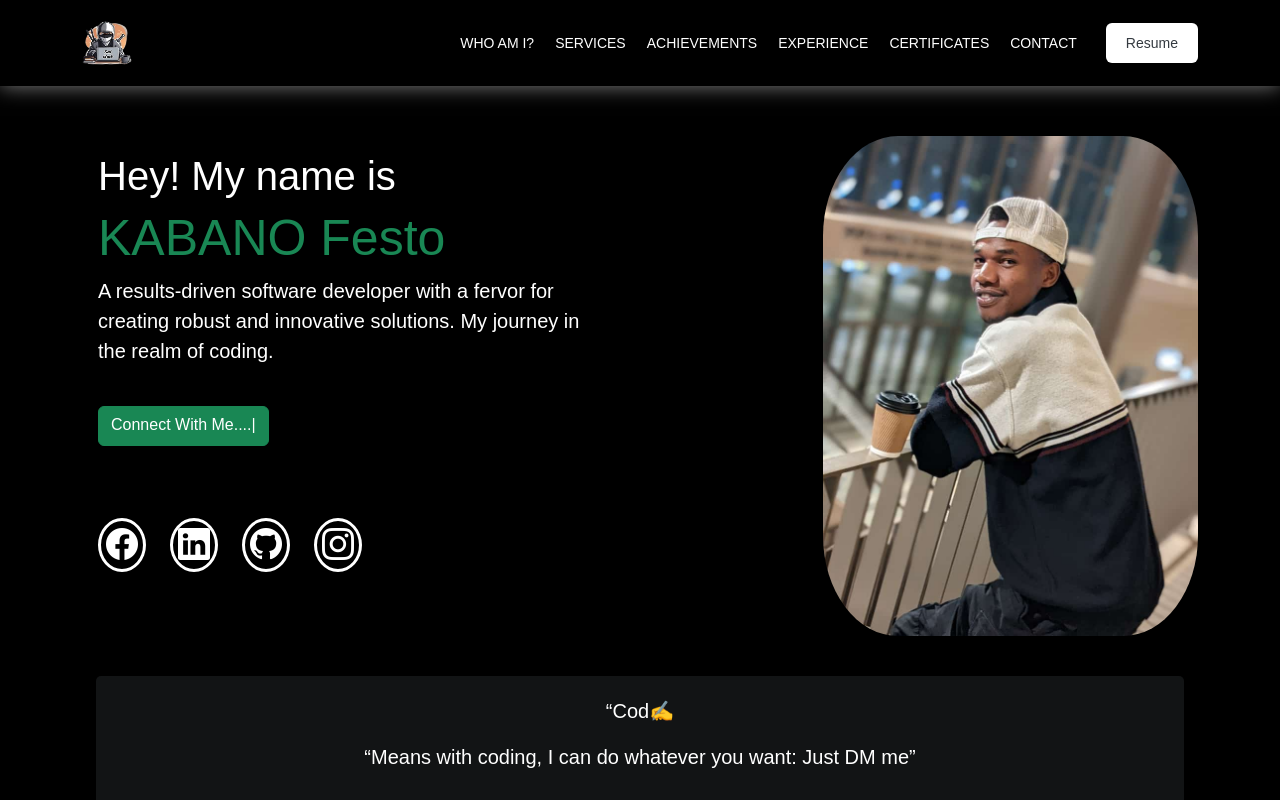
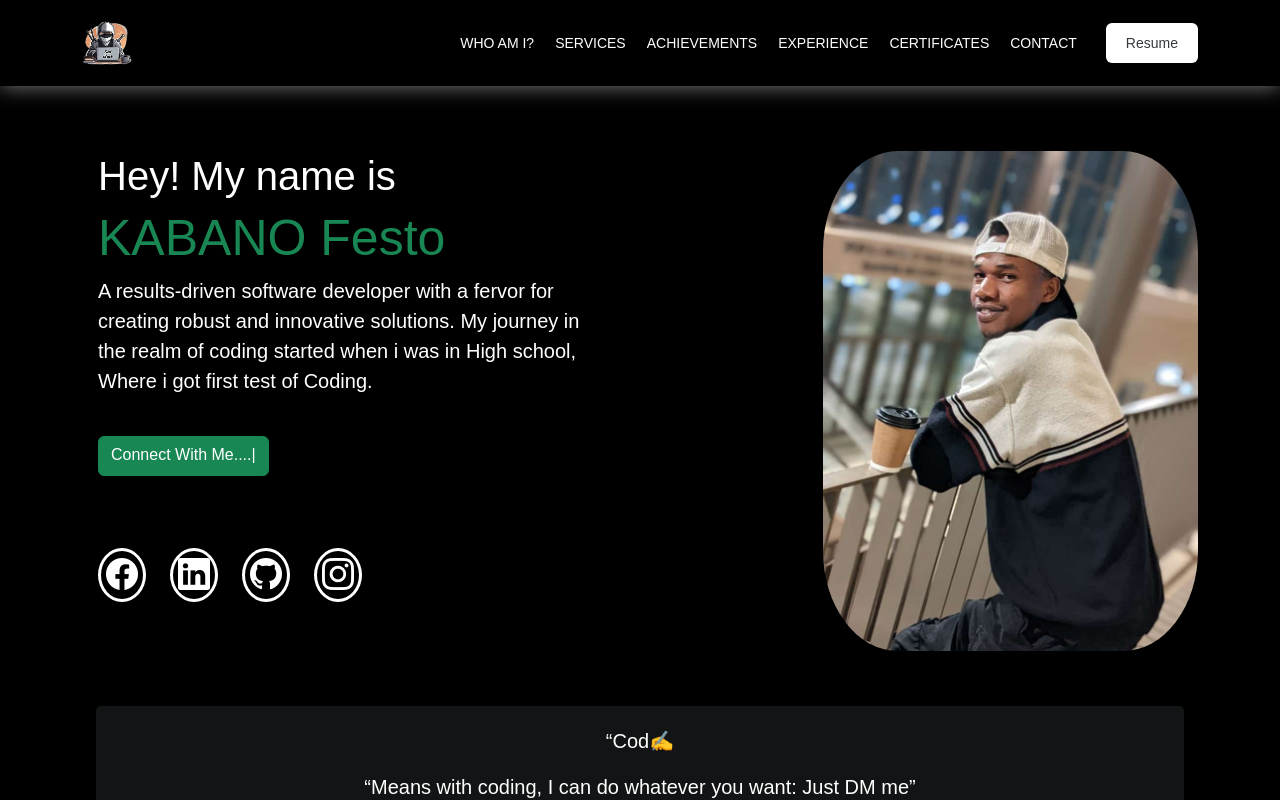
Before and after one commit to KABANOFESTO/Myprotofolio, a React (Vite) app: page / in a window 1280 px wide. Shown: the top 800 px of the page. Built offline with nearby package versions, Linux system fonts and the light colour scheme; a web font is replaced by a local one.

Commit message:
ch-home-update

```diff
--- a/src/pages/Banner.jsx
+++ b/src/pages/Banner.jsx
@@ -64,7 +64,8 @@ const Banner = () => {
                                 <div class="card-body text-start">
                                     <h1 class="card-title">Hey! My name is</h1>
                                     <h4 className='text-success'>KABANO  Festo</h4>
-                                    <p class="card-text">A results-driven software developer with a fervor for creating robust and innovative solutions. My journey in the realm of coding.</p>
+                                    <p class="card-text">A results-driven software developer with a fervor for creating robust and innovative solutions.  My journey in the realm of coding started when i was in High school, Where
+                                        i got first test of Coding.</p>
                                     <div class="button-container">
 
                                         <Link style={{ textDecoration: 'none' }}>
```
